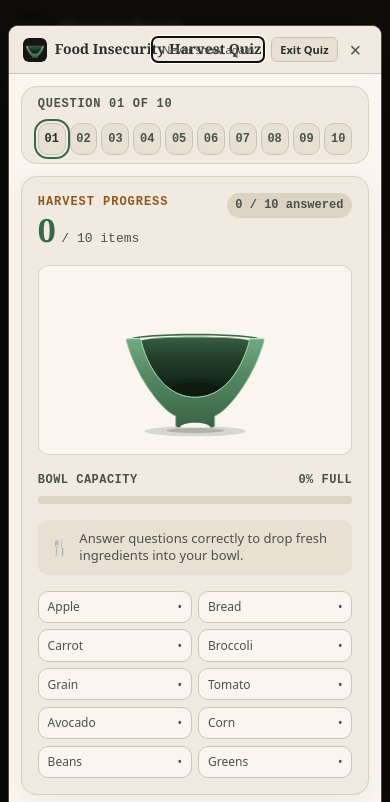
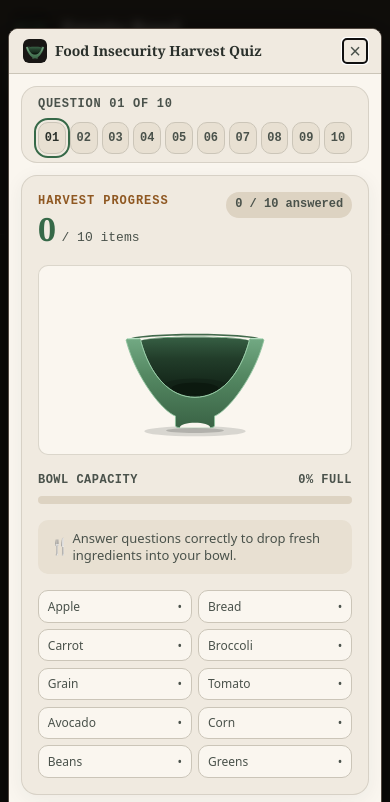
Before and after one commit to EthanNorland/emptybowl, a plain HTML site: page index.html in a window 390 px wide. Shown: the top 802 px of the page. Drawn offline with Linux system fonts and the light colour scheme.

Commit message:
Improve mobile quiz modal spacing and remove header Never Show Again / Exit Quiz buttons

```diff
--- a/index.html
+++ b/index.html
@@ -993,6 +993,14 @@
   }
 
   /* Workspace Grid */
+  #quizDialog * {
+    min-width: 0;
+  }
+  #quizDialog #quiz-main {
+    padding: 0;
+    margin: 0;
+    max-width: none;
+  }
   #quizDialog .workspace-grid {
     display: grid;
     grid-template-columns: minmax(0, 1.35fr) minmax(280px, 1fr);
@@ -1462,8 +1470,11 @@
   @media (max-width: 768px) {
 
     dialog#quizDialog {
-      width: 96vw;
-      max-height: 94vh;
+      width: calc(100vw - 16px);
+      max-width: calc(100vw - 16px);
+      max-height: 88vh;
+      max-height: calc(100dvh - 44px - env(safe-area-inset-top));
+      margin: max(28px, calc(env(safe-area-inset-top) + 16px)) auto 12px auto;
       border-radius: 10px;
     }
     .quiz-dialog-header {
@@ -1503,6 +1514,7 @@
     .quiz-modal-body {
       padding: 12px;
       gap: 12px;
+      overflow-x: hidden;
     }
     #quizDialog .almanac-cells {
       gap: 4px;
@@ -1740,8 +1752,6 @@
         </div>
       </div>
       <div class="quiz-header-actions">
-        <button type="button" class="btn-quiz-never" id="btnNeverShowHeader" title="Never show this quiz automatically on future visits">Never show again</button>
-        <button type="button" class="btn-quiz-skip" id="btnSkipQuiz" title="Exit quiz and browse Empty Bowl">Exit Quiz</button>
         <button type="button" class="quiz-close-x" id="btnCloseQuiz" title="Exit quiz" aria-label="Exit quiz">&times;</button>
       </div>
     </div>
@@ -2896,9 +2906,7 @@ function initHarvestQuiz() {
 // Setup Modal Open / Close / Auto-Popup
 const quizDialog = document.getElementById("quizDialog");
 const btnCloseQuiz = document.getElementById("btnCloseQuiz");
-const btnSkipQuiz = document.getElementById("btnSkipQuiz");
 const btnCloseQuizFooter = document.getElementById("btnCloseQuizFooter");
-const btnNeverShowHeader = document.getElementById("btnNeverShowHeader");
 const btnNeverShowFooter = document.getElementById("btnNeverShowFooter");
 const chkNeverShowAgain = document.getElementById("chkNeverShowAgain");
 const btnQuizToggle = document.getElementById("btn-quiz-toggle");
@@ -2936,9 +2944,7 @@ function dismissQuiz() {
 }
 
 if (btnCloseQuiz) btnCloseQuiz.onclick = dismissQuiz;
-if (btnSkipQuiz) btnSkipQuiz.onclick = dismissQuiz;
 if (btnCloseQuizFooter) btnCloseQuizFooter.onclick = dismissQuiz;
-if (btnNeverShowHeader) btnNeverShowHeader.onclick = neverShowAgain;
 if (btnNeverShowFooter) btnNeverShowFooter.onclick = neverShowAgain;
 
 if (chkNeverShowAgain) {
```
